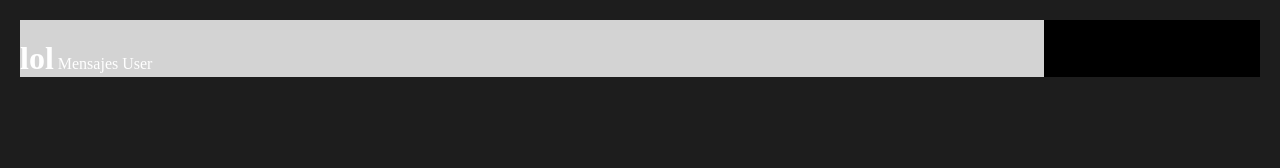
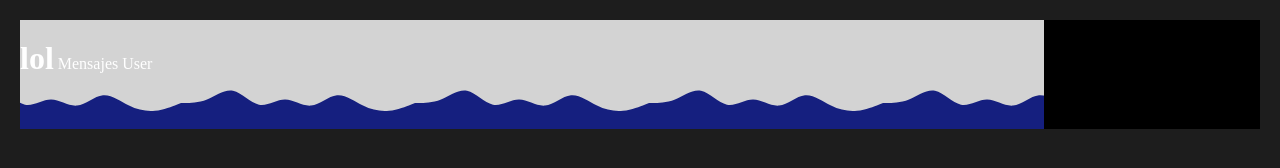
Before and after one commit to Facu002/Prueba-con-GIT-y-Sass, a plain HTML site: page index.html in a window 1280 px wide. Drawn offline with nearby package versions, Linux system fonts and the light colour scheme; files that its build step writes are made by us from their sources.

Commit message:
primer commit

```diff
--- a/index.html
+++ b/index.html
@@ -16,6 +16,7 @@
                     <li>User</li>
                 </ul>
             </div>
+            <div class="waves"></div>
         </div>
     </div>
 </body>
--- a/style.scss
+++ b/style.scss
@@ -42,7 +42,14 @@ body{
                         display: inline;
 
                     }
-
+                }
+                .waves{
+                    display: block;
+                    height: 52px;
+                    background-image: url(wave.svg);
+                    background-repeat: repeat-x;
+                    background-size: contain;
+                    background-position:center center;
                 }
             }
 
```
Also changed, not shown: wave.svg (added).
